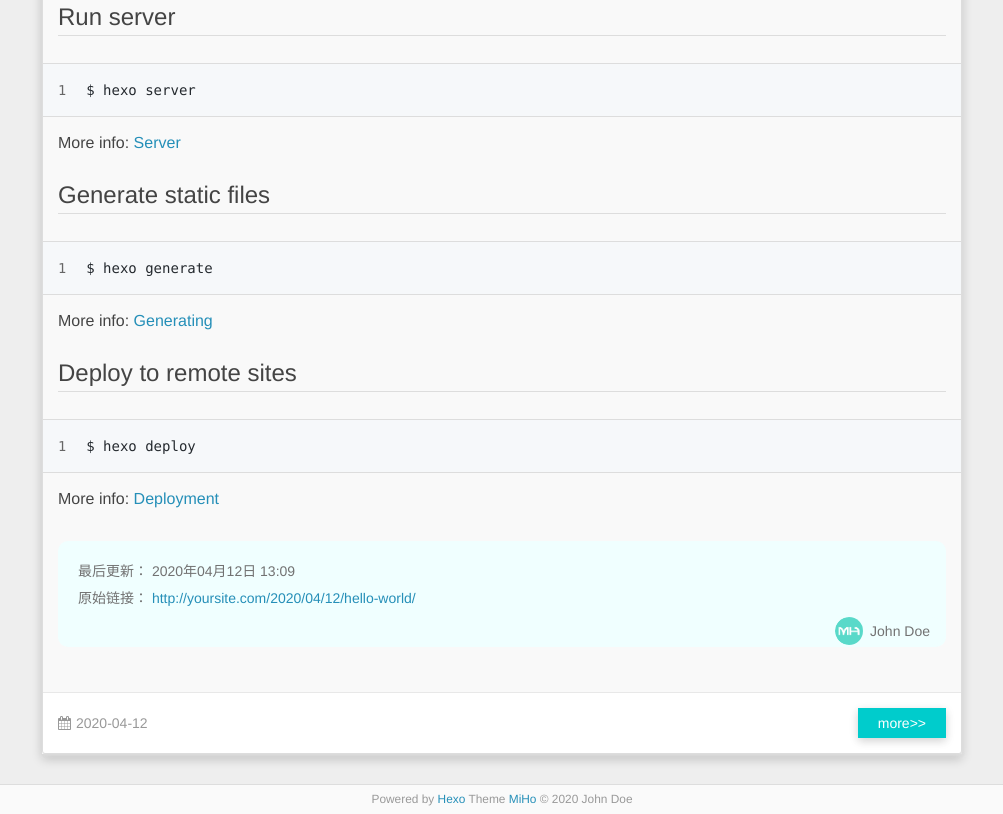
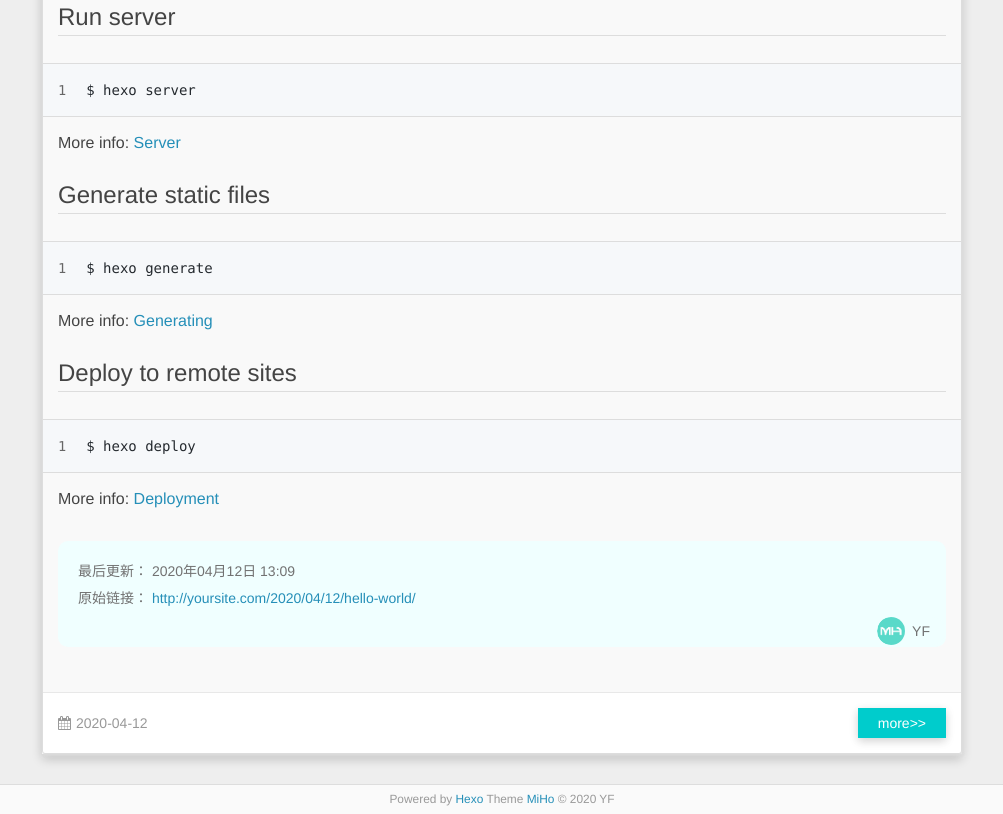
Before and after one commit to yfsite/HexoBlog, a plain HTML site: page index.html in a window 1280 px wide. Shown: the part 924-1738 px from the top of the page, without its empty margins (138-1141 px from the left). Drawn offline with nearby package versions, Linux system fonts and the light colour scheme; some packages are replaced by stand-ins of ours; a script that the page names is missing.

Commit message:
Site updated: 2020-04-12 13:42:58

```diff
--- a/index.html
+++ b/index.html
@@ -13,7 +13,7 @@
 <meta property="og:url" content="http://yoursite.com/index.html">
 <meta property="og:site_name" content="YF&#39;s blog">
 <meta property="og:locale" content="zh">
-<meta property="article:author" content="John Doe">
+<meta property="article:author" content="YF">
 <meta name="twitter:card" content="summary">
 
 
@@ -148,8 +148,8 @@
         <p>原始链接： <a class="post-url" href="/2020/04/12/hello-world/" title="Hello World">http://yoursite.com/2020/04/12/hello-world/</a></p>
         <footer>
             <a href="http://yoursite.com">
-                <img src="/images/logo.png" alt="John Doe">
-                John Doe
+                <img src="/images/logo.png" alt="YF">
+                YF
             </a>
         </footer>
     </div>
@@ -196,7 +196,7 @@
       <p>
         Powered by  <a href="http://hexo.io/" target="_blank">Hexo</a>
         Theme <a href="//github.com/wongminho/hexo-theme-miho" target="_blank">MiHo</a>
-      &copy; 2020 John Doe<br>
+      &copy; 2020 YF<br>
       </p>
     </div>
   </div>
```
Also changed, not shown: 2020/04/12/hello-world/index.html (+4 -4 lines), archives/2020/04/index.html (+2 -2 lines), archives/2020/index.html (+2 -2 lines), archives/index.html (+2 -2 lines).
